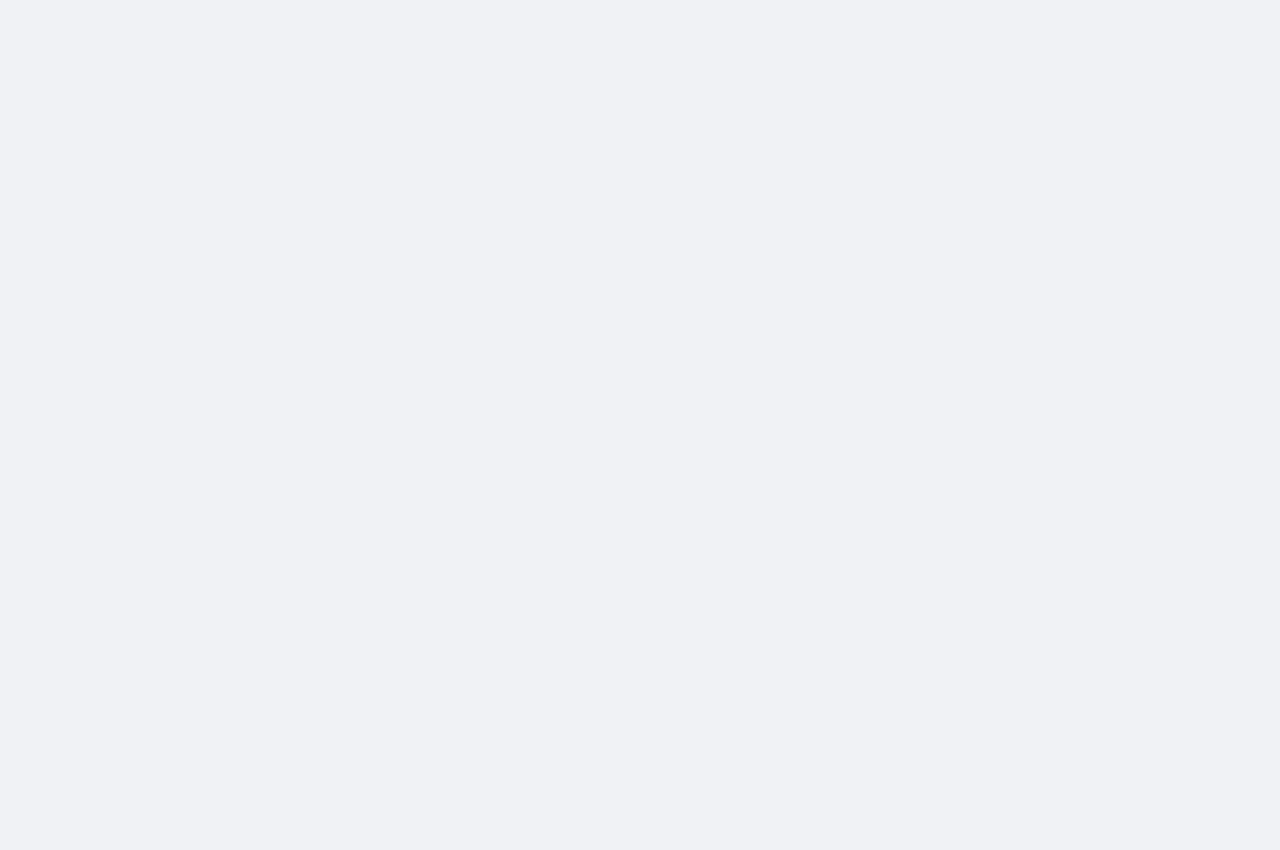
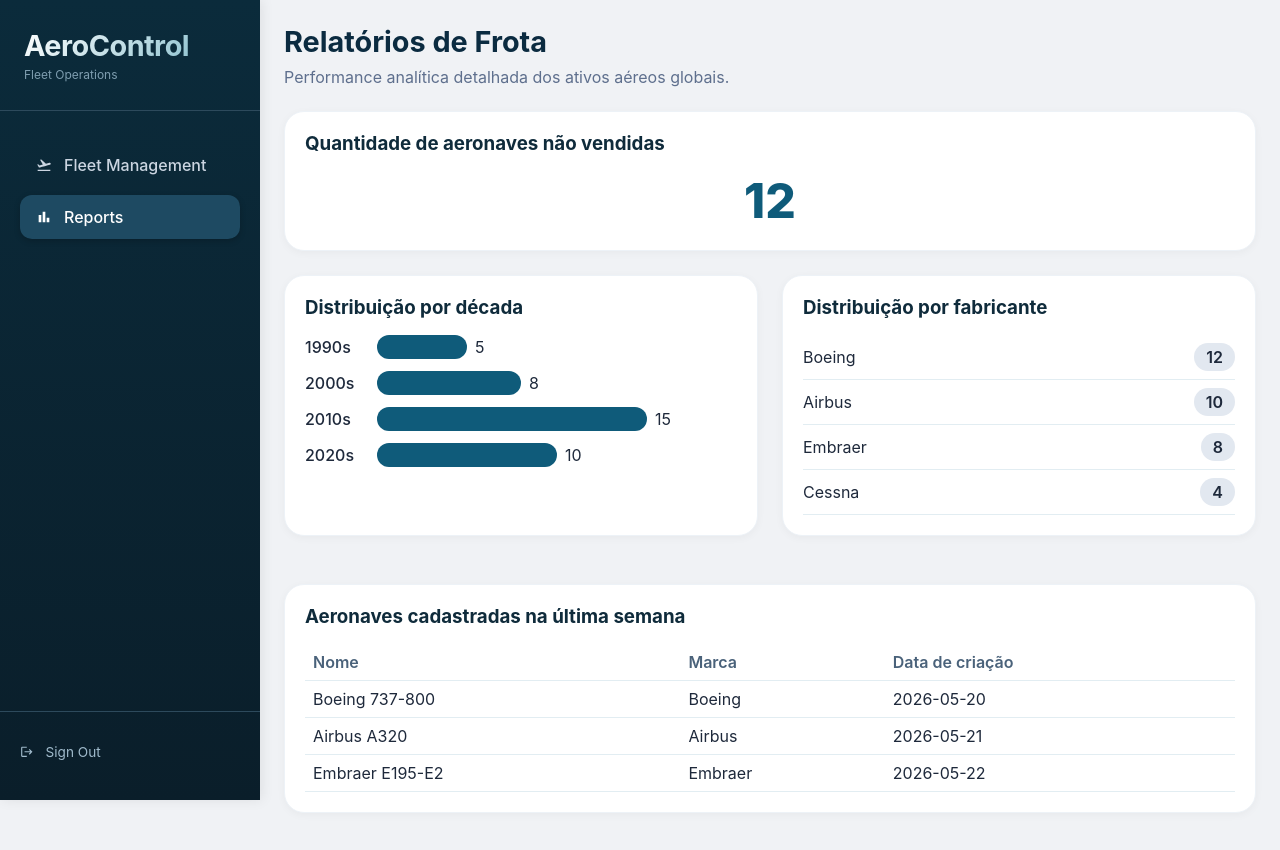
Before and after one commit to FMoreiraSouza/Teste-Sonda, a React (Vite) app in the folder aircraft-management-spa/: page /reports in a window 1280 px wide. Before the commit this address had no page. Shown: the top 850 px of the page. Before the commit the page ends 800 px from the top, so only its background shows below. Built offline with nearby package versions, Linux system fonts and the light colour scheme; sample sign-in values are in the browser's storage.

Commit message:
feat: add reports UI

```diff
--- a/aircraft-management-spa/src/components/layout/Sidebar.jsx
+++ b/aircraft-management-spa/src/components/layout/Sidebar.jsx
@@ -1,5 +1,5 @@
 import { NavLink } from "react-router-dom";
-import { MdFlightTakeoff, MdLogout } from "react-icons/md";
+import { MdFlightTakeoff, MdBarChart, MdLogout } from "react-icons/md";
 import styles from "./Sidebar.module.css";
 
 const Sidebar = ({ onLogout }) => {
@@ -18,6 +18,14 @@ const Sidebar = ({ onLogout }) => {
         >
           <MdFlightTakeoff /> Fleet Management
         </NavLink>
+        <NavLink
+          to="/reports"
+          className={({ isActive }) =>
+            `${styles["nav-item"]} ${isActive ? styles.active : ""}`
+          }
+        >
+          <MdBarChart /> Reports
+        </NavLink>
       </div>
       <div className={styles["sidebar-footer"]}>
         <div className={styles["sidebar-footer-item"]} onClick={onLogout}>
--- /dev/null
+++ b/aircraft-management-spa/src/pages/ReportsPage.jsx
@@ -0,0 +1,82 @@
+import styles from "./ReportsPage.module.css";
+
+const mockUnsoldCount = 12;
+const mockDecadeDistribution = {
+  1990: 5,
+  2000: 8,
+  2010: 15,
+  2020: 10,
+};
+const mockManufacturerDistribution = {
+  Boeing: 12,
+  Airbus: 10,
+  Embraer: 8,
+  Cessna: 4,
+};
+const mockLastWeekAircrafts = [
+  { id: 1, name: "Boeing 737-800", brand: "Boeing", createdAt: "2026-05-20" },
+  { id: 2, name: "Airbus A320", brand: "Airbus", createdAt: "2026-05-21" },
+  { id: 3, name: "Embraer E195-E2", brand: "Embraer", createdAt: "2026-05-22" },
+];
+
+export default function ReportsPage() {
+  return (
+    <div className={styles.reportsContainer}>
+      <div className={styles.header}>
+        <h1>Relatórios de Frota</h1>
+        <p>Performance analítica detalhada dos ativos aéreos globais.</p>
+      </div>
+      <div className={styles.card}>
+        <h3>Quantidade de aeronaves não vendidas</h3>
+        <div className={styles.unsoldNumber}>{mockUnsoldCount}</div>
+      </div>
+      <div className={styles.grid2cols}>
+        <div className={styles.card}>
+          <h3>Distribuição por década</h3>
+          {Object.entries(mockDecadeDistribution).map(([decade, count]) => (
+            <div key={decade} className={styles.barItem}>
+              <span>{decade}s</span>
+              <div className={styles.barContainer}>
+                <div
+                  className={styles.bar}
+                  style={{ width: `${(count / 20) * 100}%` }}
+                ></div>
+                <span>{count}</span>
+              </div>
+            </div>
+          ))}
+        </div>
+        <div className={styles.card}>
+          <h3>Distribuição por fabricante</h3>
+          {Object.entries(mockManufacturerDistribution).map(([name, count]) => (
+            <div key={name} className={styles.manufacturerItem}>
+              <span>{name}</span>
+              <span className={styles.badge}>{count}</span>
+            </div>
+          ))}
+        </div>
+      </div>
+      <div className={styles.card}>
+        <h3>Aeronaves cadastradas na última semana</h3>
+        <table className={styles.table}>
+          <thead>
+            <tr>
+              <th>Nome</th>
+              <th>Marca</th>
+              <th>Data de criação</th>
+            </tr>
+          </thead>
+          <tbody>
+            {mockLastWeekAircrafts.map((ac) => (
+              <tr key={ac.id}>
+                <td>{ac.name}</td>
+                <td>{ac.brand}</td>
+                <td>{ac.createdAt}</td>
+              </tr>
+            ))}
+          </tbody>
+        </table>
+      </div>
+    </div>
+  );
+}
--- /dev/null
+++ b/aircraft-management-spa/src/pages/ReportsPage.module.css
@@ -0,0 +1,106 @@
+.reportsContainer {
+  padding: 24px;
+  max-width: 1200px;
+  margin: 0 auto;
+}
+
+.header {
+  margin-bottom: 24px;
+}
+
+.header h1 {
+  font-size: 1.8rem;
+  color: #0b2b40;
+  margin-bottom: 8px;
+}
+
+.header p {
+  color: #5e6f8d;
+}
+
+.card {
+  background: white;
+  border-radius: 20px;
+  padding: 20px;
+  margin-bottom: 24px;
+  box-shadow: 0 2px 8px rgba(0, 0, 0, 0.04);
+  border: 1px solid #edf2f7;
+}
+
+.card h3 {
+  margin-top: 0;
+  margin-bottom: 16px;
+  color: #0f2b3b;
+}
+
+.unsoldNumber {
+  font-size: 3rem;
+  font-weight: 800;
+  color: #0f5b7a;
+  text-align: center;
+}
+
+.grid2cols {
+  display: grid;
+  grid-template-columns: 1fr 1fr;
+  gap: 24px;
+  margin-bottom: 24px;
+}
+
+.barItem {
+  display: flex;
+  align-items: center;
+  gap: 12px;
+  margin-bottom: 12px;
+}
+
+.barItem span:first-child {
+  width: 60px;
+  font-weight: 500;
+}
+
+.barContainer {
+  flex: 1;
+  display: flex;
+  align-items: center;
+  gap: 8px;
+}
+
+.bar {
+  background-color: #0f5b7a;
+  height: 24px;
+  border-radius: 12px;
+  transition: width 0.3s;
+}
+
+.manufacturerItem {
+  display: flex;
+  justify-content: space-between;
+  align-items: center;
+  padding: 8px 0;
+  border-bottom: 1px solid #e2edf2;
+}
+
+.badge {
+  background: #e2e8f0;
+  padding: 4px 12px;
+  border-radius: 20px;
+  font-weight: 600;
+}
+
+.table {
+  width: 100%;
+  border-collapse: collapse;
+}
+
+.table th,
+.table td {
+  text-align: left;
+  padding: 8px;
+  border-bottom: 1px solid #e2edf2;
+}
+
+.table th {
+  font-weight: 600;
+  color: #4a627a;
+}
--- a/aircraft-management-spa/src/routes/AppRoutes.jsx
+++ b/aircraft-management-spa/src/routes/AppRoutes.jsx
@@ -3,6 +3,7 @@ import Login from "../features/auth/pages/Login";
 import Register from "../features/auth/pages/Register";
 import MainLayout from "../layouts/MainLayout";
 import FleetPage from "../pages/FleetPage";
+import ReportsPage from "../pages/ReportsPage";
 
 const PrivateRoute = ({ children }) => {
   const token = localStorage.getItem("token");
@@ -25,7 +26,17 @@ export default function AppRoutes({ onToast }) {
         >
           <Route index element={<FleetPage onToast={onToast} />} />
         </Route>
-        = <Route path="/" element={<Navigate to="/fleet" />} />
+        <Route
+          path="/reports"
+          element={
+            <PrivateRoute>
+              <MainLayout />
+            </PrivateRoute>
+          }
+        >
+          <Route index element={<ReportsPage onToast={onToast} />} />
+        </Route>
+        <Route path="/" element={<Navigate to="/fleet" />} />
       </Routes>
     </BrowserRouter>
   );
```
